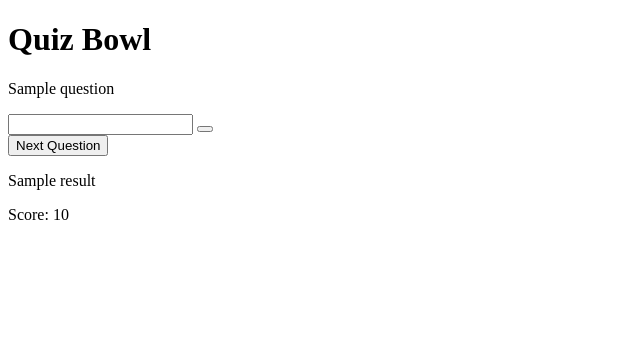
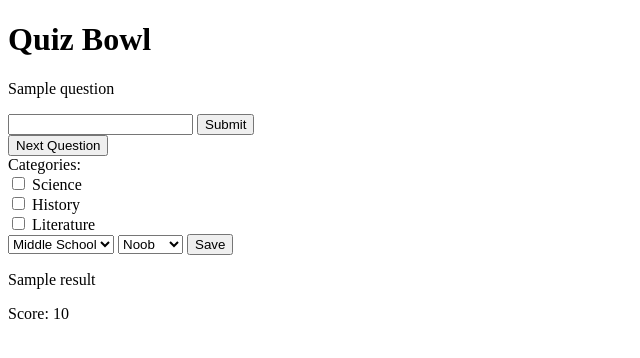
Before and after one commit to 31415ben-art/quiz_bowl, a Flask app: template flask_tutorial/templates/index.html in a window 1280 px wide. Shown: the top 358 px of the page, without its empty margins (0-640 px from the left). Run offline with Flask 3, Linux system fonts and the light colour scheme; the template is opened without the code that fills it: most values are stand-ins (such as "Sample title", 1, 10 or a date in 2020).

Commit message:
Fixed the menues so This is the most basic functioning version now

```diff
--- a/flask_tutorial/app.py
+++ b/flask_tutorial/app.py
@@ -5,14 +5,14 @@ app = Flask(__name__)
 
 game = Game()
 
-game.cat = ["Science"]
-game.diff = ["1"]
-strict = 0.8
+
 
 @app.route("/")
 def home():
     if game.current_question is None:
         game.next_question()
+
+
     return render_template(
         "index.html",
         question=game.current_question.text,
@@ -39,6 +39,14 @@ def answer():
         score = game.score
     )
 
+@app.route("/settings", methods=["POST"])
+def set_settings():
+    game.cat = request.form.getlist("cat")
+    game.diff = request.form["diff"]
+    game.strict = float(request.form["strict"])
+
+    return redirect(url_for("home"))
+
 @app.route("/next", methods=["POST"])
 def next():
     game.next_question()
--- a/flask_tutorial/quiz_bowl_flask.py
+++ b/flask_tutorial/quiz_bowl_flask.py
@@ -14,11 +14,11 @@ class Game:
         powers=None,
         not_powers=None,
         current_question=None,
-        cat=None,
-        diff=None,
+        cat=["Science"],
+        diff=["1"],
         speed=None,
         user_answer=None,
-        strict=0
+        strict=0.85
     ):
         self.score = score
         self.user = user
--- a/flask_tutorial/templates/index.html
+++ b/flask_tutorial/templates/index.html
@@ -13,14 +13,43 @@
 
     <form action="/answer" method="post">
         <input type="text" name="user_answer">
-        <button type="submit".
+        <button type="submit">
             Submit
     </button>
     </form>
 
     <form action="/next" method="post">
-    <button>Next Question</button>
+    <button type="submit">Next Question</button>
     </form>
+
+    <form action="/settings" method="post">
+
+    <label>Categories:</label><br>
+
+    <input type="checkbox" name="cat" value="Science">
+    <label>Science</label><br>
+
+    <input type="checkbox" name="cat" value="History">
+    <label>History</label><br>
+
+    <input type="checkbox" name="cat" value="Literature">
+    <label>Literature</label><br>
+
+    <select name="diff">
+        <option value="1">Middle School</option>
+        <option value="3">High School</option>
+        <option value="5">College</option>
+    </select>
+
+    <select name="strict">
+        <option value="0.7">Noob</option>
+        <option value="0.85">Pro</option>
+        <option value="0.9">Hacker</option>
+    </select>
+
+    <button type="submit">Save</button>
+</form>
+
 
     <p>{{ result }}</p>
     <p>Score: {{ score }}</p>
```
Also changed, not shown: Quiz_Bowl.py (+13 -22 lines), index.html (deleted, +0 -19 lines), web_learn/index.html (deleted, +0 -19 lines).
